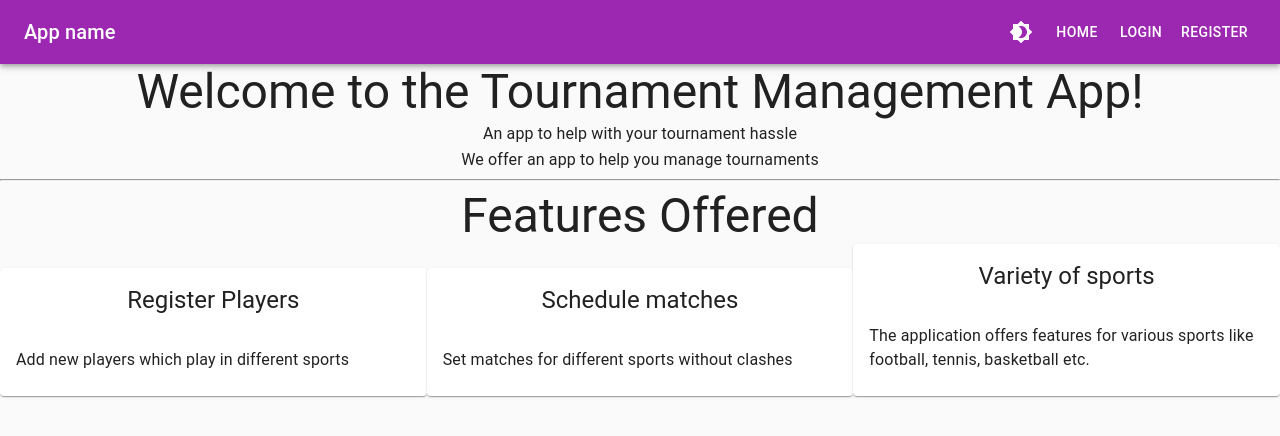
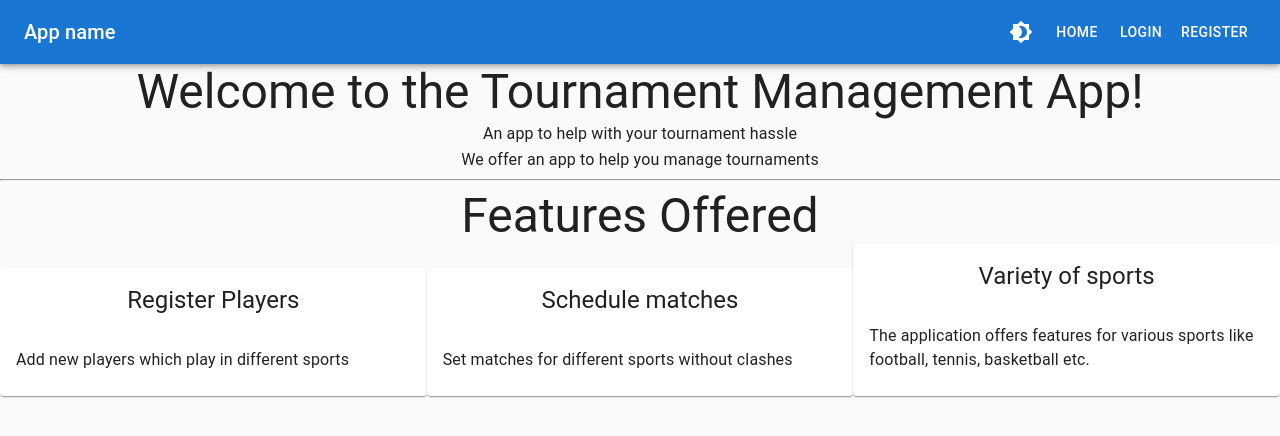
Before and after one commit to PavanReddy28/dbms-project-frontend, a React (Create React App) app: page / in a window 1280 px wide. Shown: the top 436 px of the page. Built offline with nearby package versions, Linux system fonts and the light colour scheme.

Commit message:
Added primary color

```diff
--- a/src/components/Header.jsx
+++ b/src/components/Header.jsx
@@ -27,7 +27,8 @@ import Brightness7Icon from '@material-ui/icons/Brightness7';
 // }));
 
 const useStyles = makeStyles((theme) => ({
-        nav: {
+
+    nav: {
         marginLeft: "auto"
     },
     navLink: {
@@ -70,7 +71,7 @@ function Header(props) {
     ]
 
     return (
-        <>
+        <div className={classes.root}>
         <AppBar position="sticky">
             <Toolbar>
                 <Typography variant="h6">
@@ -119,7 +120,7 @@ function Header(props) {
                     })}
                 </List>
         </Drawer>
-        </>
+        </div>
 
     )
 }
--- a/src/components/Theme.jsx
+++ b/src/components/Theme.jsx
@@ -1,4 +1,4 @@
-import { createMuiTheme, ThemeProvider } from "@material-ui/core/styles";
+import { createMuiTheme } from "@material-ui/core/styles";
 import { green, purple } from "@material-ui/core/colors"
 
 
@@ -6,8 +6,9 @@ import { green, purple } from "@material-ui/core/colors"
 function provideTheme(mode) {
     const theme = createMuiTheme({
         palette: {
-            primary: purple,
-            secondary: purple,
+            primary: {
+                main: mode==="light"?"#1976d2":"#004ba0"
+            },
             type: mode
         }
     });
```
